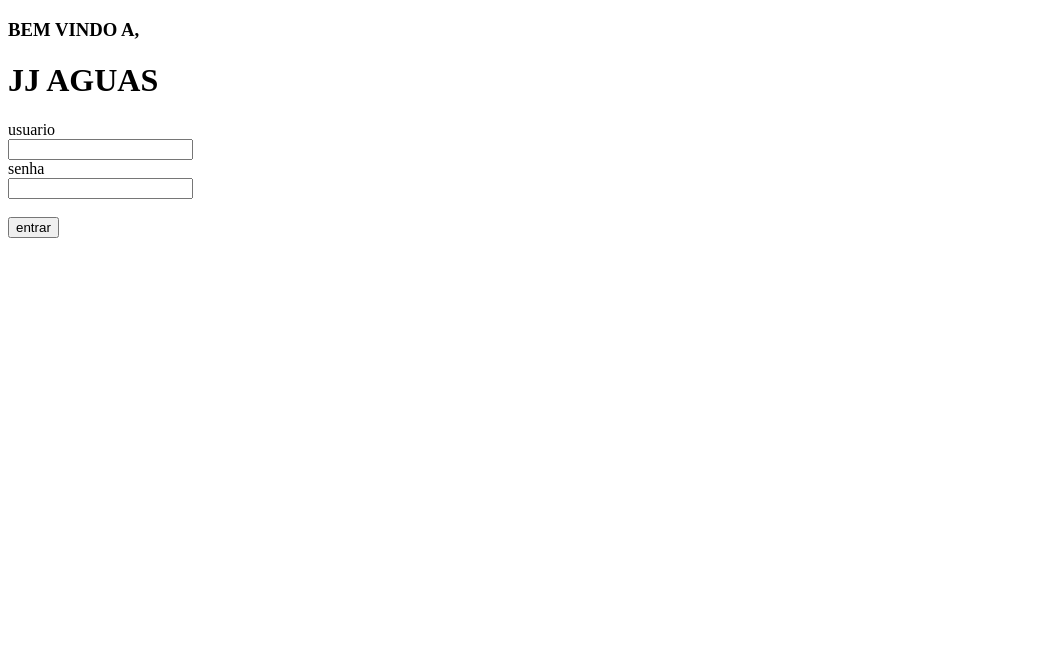
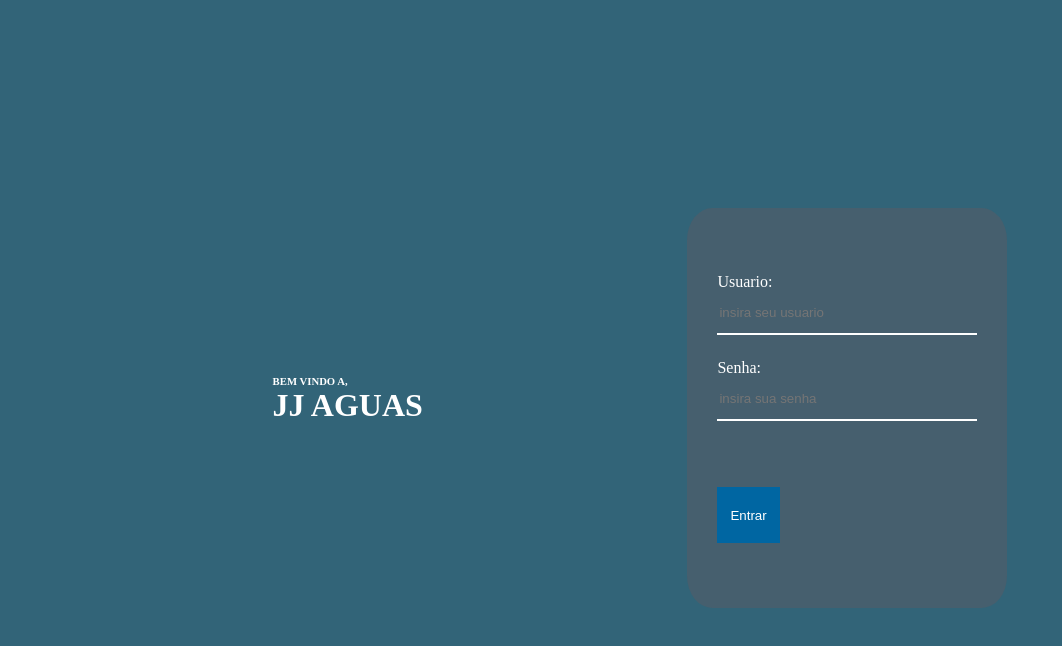
Before and after one commit to lincolnfelipesi/JJ-AGUAS, a plain HTML site: page index.html in a window 1280 px wide. Shown: the whole page, without its empty margins (0-1062 px from the left). Drawn offline with Linux system fonts and the light colour scheme.

Commit message:
implementacao inicial do design na pagina de login

```diff
--- a/index.html
+++ b/index.html
@@ -5,22 +5,32 @@
     <meta charset="UTF-8">
     <meta name="viewport" content="width=device-width, initial-scale=1.0">
     <title>JJ AGUAS</title>
+    <link rel="stylesheet" href="styles/style.css">
 </head>
 
 <body>
-    <h3>
-        BEM VINDO A,
-    </h3>
-    <H1 id="titulo">JJ AGUAS</H1>
-
-    <form>
-        <label for="usuario-texto">usuario</label><br>
-        <input type="text" id="usuario-input"><br>
-        <label for="senha-texto">senha</label><br>
-        <input type="text" id="senha-input"><br><br>
-        <input type="submit" value="entrar">
-      </form>
-
+    <div id="logo">
+        <h6>
+            BEM VINDO A,
+        </h6>
+        <H1 id="titulo">JJ AGUAS</H1>
+        <br>
+    </div>
+    <div id="container-card">
+        <div id="formulario">
+            <form>
+                <div id="container-dados">
+                    <label for="usuario-texto" id="usuario">Usuario:</label><br>
+                    <input type="text" id="usuario-input" placeholder="insira seu usuario"><br>
+                    <label for="senha-texto" id="senha">Senha:</label><br>
+                    <input type="password" id="senha-input" placeholder="insira sua senha"><br><br>
+                </div>
+                <div id="container-botao">
+                    <input type="submit" value="Entrar" id="botao-entrar">
+                </div>
+            </form>
+        </div>
+    </div>
 </body>
 
 </html>
--- a/styles/style.css
+++ b/styles/style.css
@@ -0,0 +1,65 @@
+h1, h6 {
+    color: white;
+    margin: 0%;
+}
+
+h6 {
+    align-items: left;
+}
+
+body {
+    background-color: rgb(50, 100, 120);
+    display: flex;
+    align-items: center;
+    justify-content:space-evenly ;
+    height: 100vh;
+}
+
+#container-card {
+background-color: rgba(90, 90, 100, 0.5);
+display: flex;
+width: 25vw;
+height: 50vh;
+justify-content: center;
+align-items: center;
+border-radius: 8% 8% 8% 8%;
+}
+
+#container-dados{
+    flex-grow: 1;
+}
+
+#container-botao {
+    flex-grow: 0;
+    height: 10vh;
+    display: flex;
+    align-items: end;
+}
+
+#usuario, #senha {
+    color: white;
+    font: bold15px arial,sans-serif;
+}
+
+#usuario-input, #senha-input {
+    width: 20vw;
+    height: 5vh;
+    border-top: none;
+    border-left: none;
+    border-right: none;
+    outline: none;
+    background: none;
+    border-bottom: 1%;
+    border-color: white;
+    margin-bottom: 3vh;
+}
+
+#botao-entrar {
+height: 7vh;
+background: #0066A2;
+color: white;
+padding: 5%;
+border: none;
+font: bold15px arial,sans-serif;
+cursor: pointer;
+}
```
